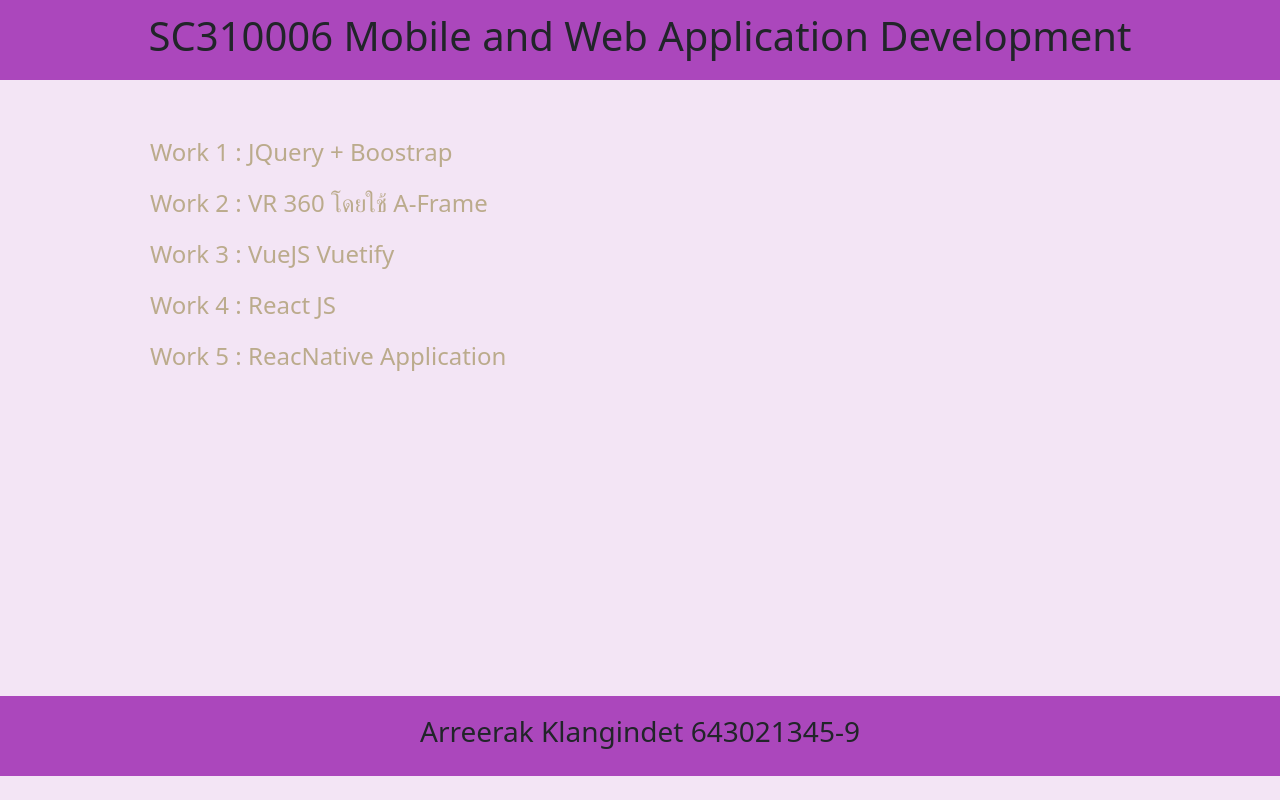
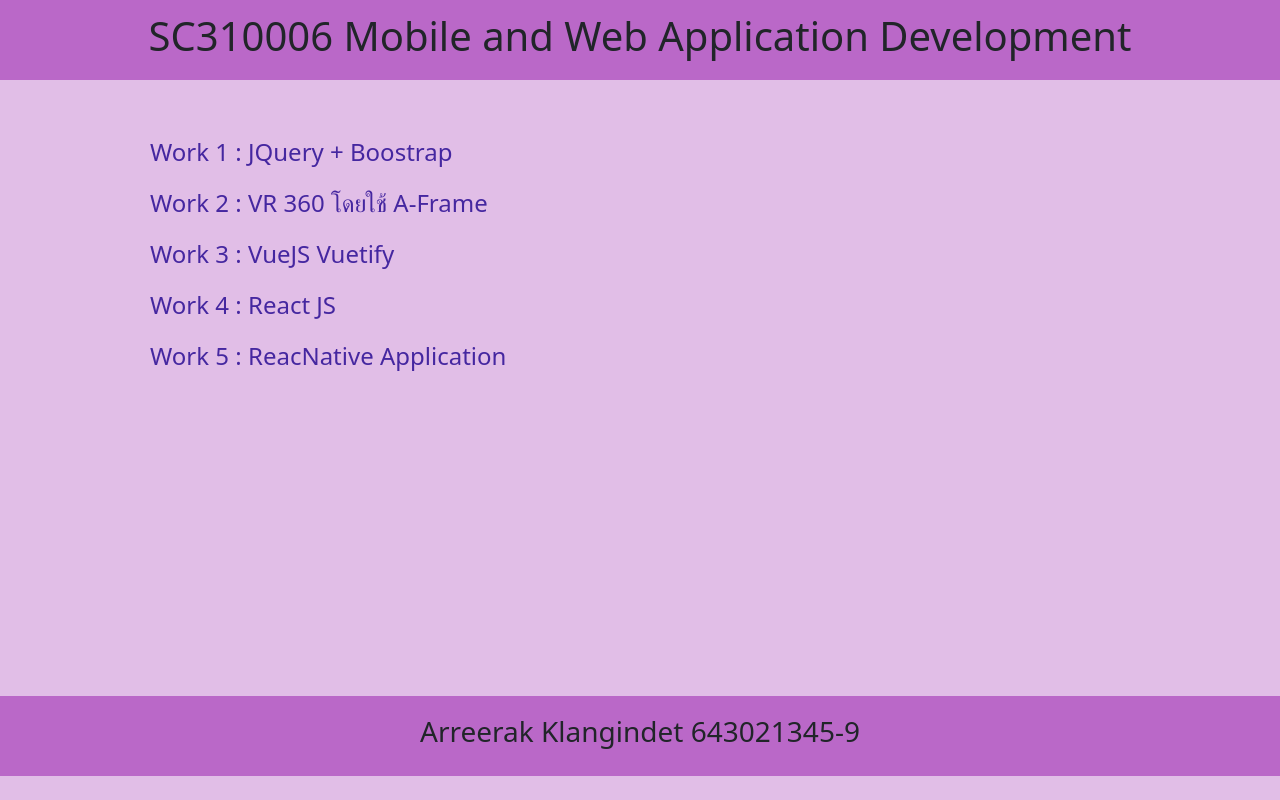
Before and after one commit to ArreerakKlangindet/Web2566, a plain HTML site: page index.html in a window 1280 px wide. Drawn offline with nearby package versions, Linux system fonts and the light colour scheme.

Commit message:
Update index.html

```diff
--- a/index.html
+++ b/index.html
@@ -15,13 +15,13 @@
         }
 
         body {
-            background-color: #F3E5F5;
+            background-color: #E1BEE7;
         }
 
         nav {
             display: grid;
             place-items: center;
-            background-color: #AB47BC;
+            background-color: #BA68C8;
             height: 80px;
 
         }
@@ -37,13 +37,13 @@
                     line-height: 3rem;
 
                     & a {
-                        color: #BBAB8C;
+                        color: #4527A0;
                         font-size: 1.5rem;
                         text-decoration: none;
                     }
 
                     & a:hover {
-                        color: #994D1C;
+                        color: #4527A0;
                     }
                 }
             }
@@ -52,7 +52,7 @@
         .footer {
             display: grid;
             place-items: center;
-            background-color: #AB47BC;
+            background-color: #BA68C8;
             height: 80px;
         }
     </style>
```
